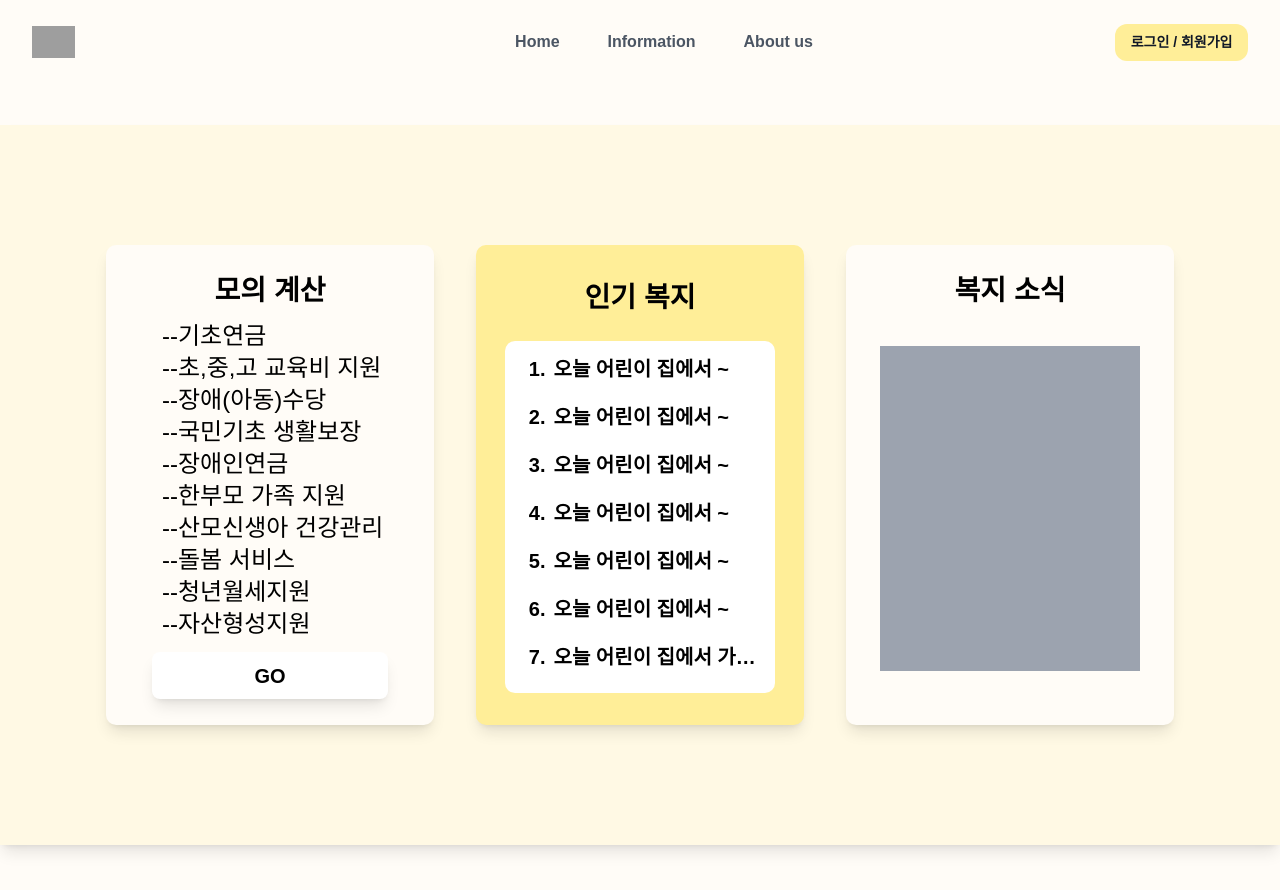
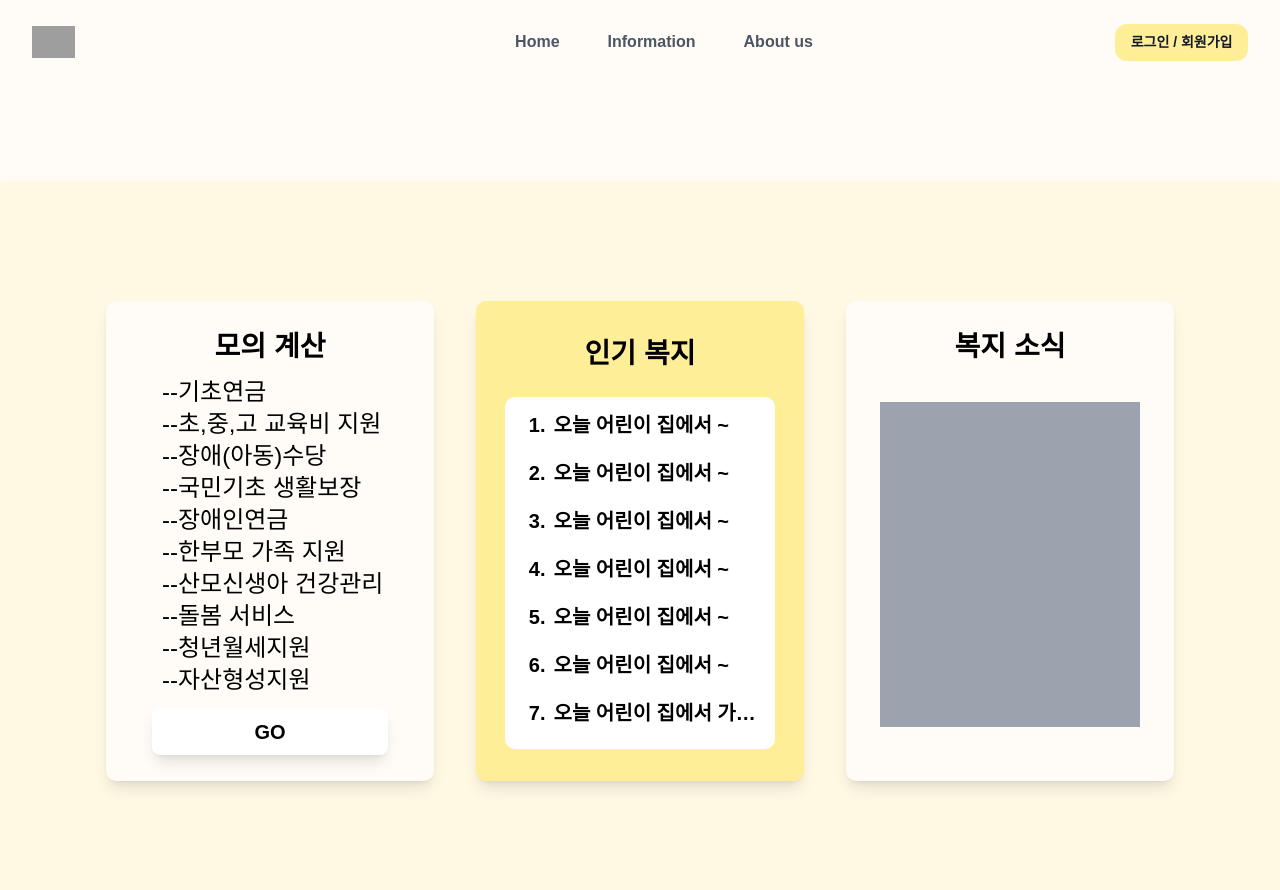
Before and after one commit to SeoulBomo/SeoulBomo.FE, a Next.js app: page / in a window 1280 px wide. Shown: the top 890 px of the page. Built offline with nearby package versions, Linux system fonts and the light colour scheme; grey boxes are pictures that could not be loaded; a web font is replaced by a local one.

Commit message:
chore: margin 추가

```diff
--- a/src/components/main/CardFrame.tsx
+++ b/src/components/main/CardFrame.tsx
@@ -4,7 +4,7 @@ import PopularCard from "./PopularCard";
 
 export default function CardFrame() {
   return (
-    <div className="w-screen h-screen flex justify-center items-center">
+    <div className="w-screen mt-[6rem] flex justify-center items-center">
       <div className="bg-cardFrameColor  shadow-lg w-[80.75rem] h-[45rem] flex  items-center justify-center">
         <div className="h-[35rem] w-[72rem] flex items-center justify-evenly">
           <CalculateCard />
```
